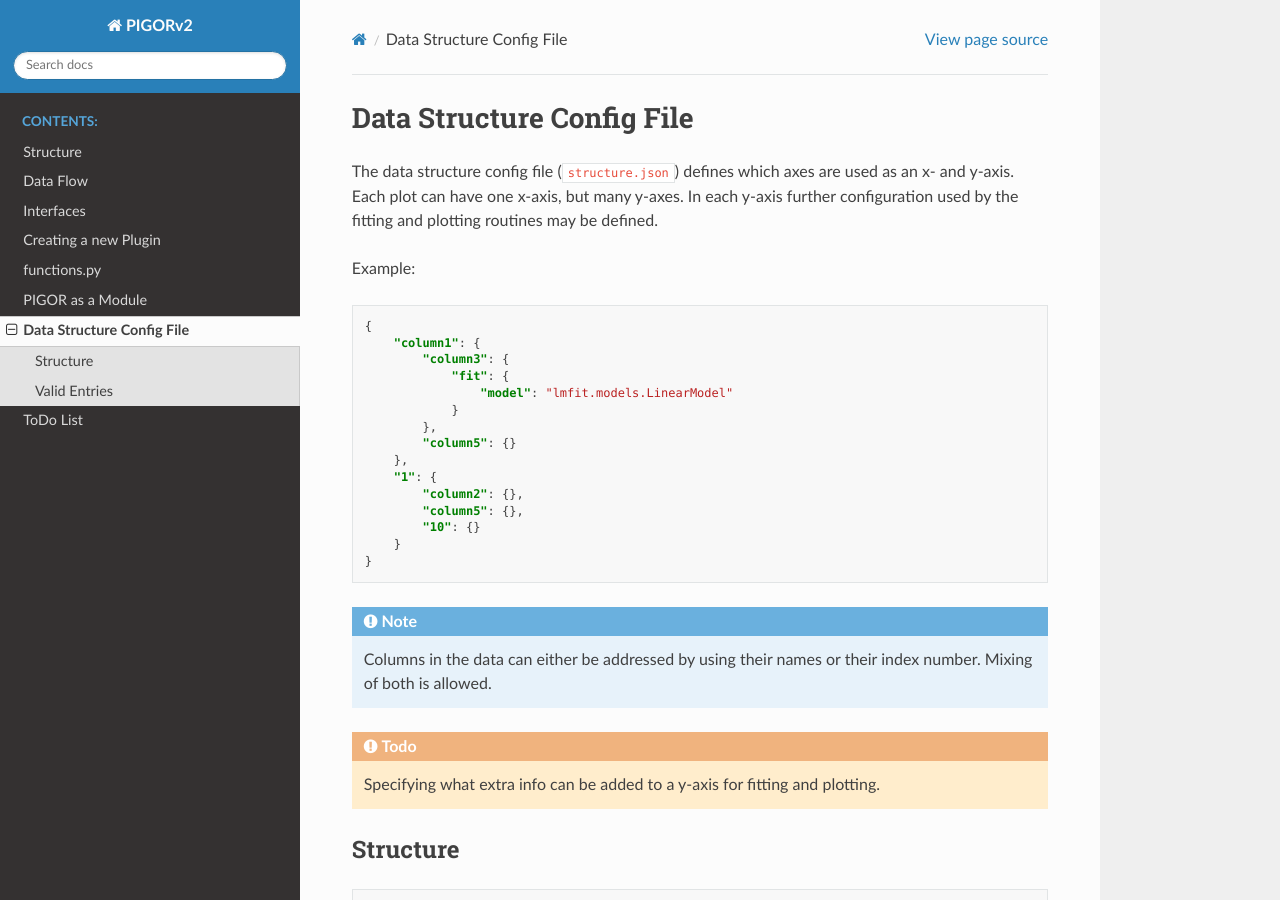
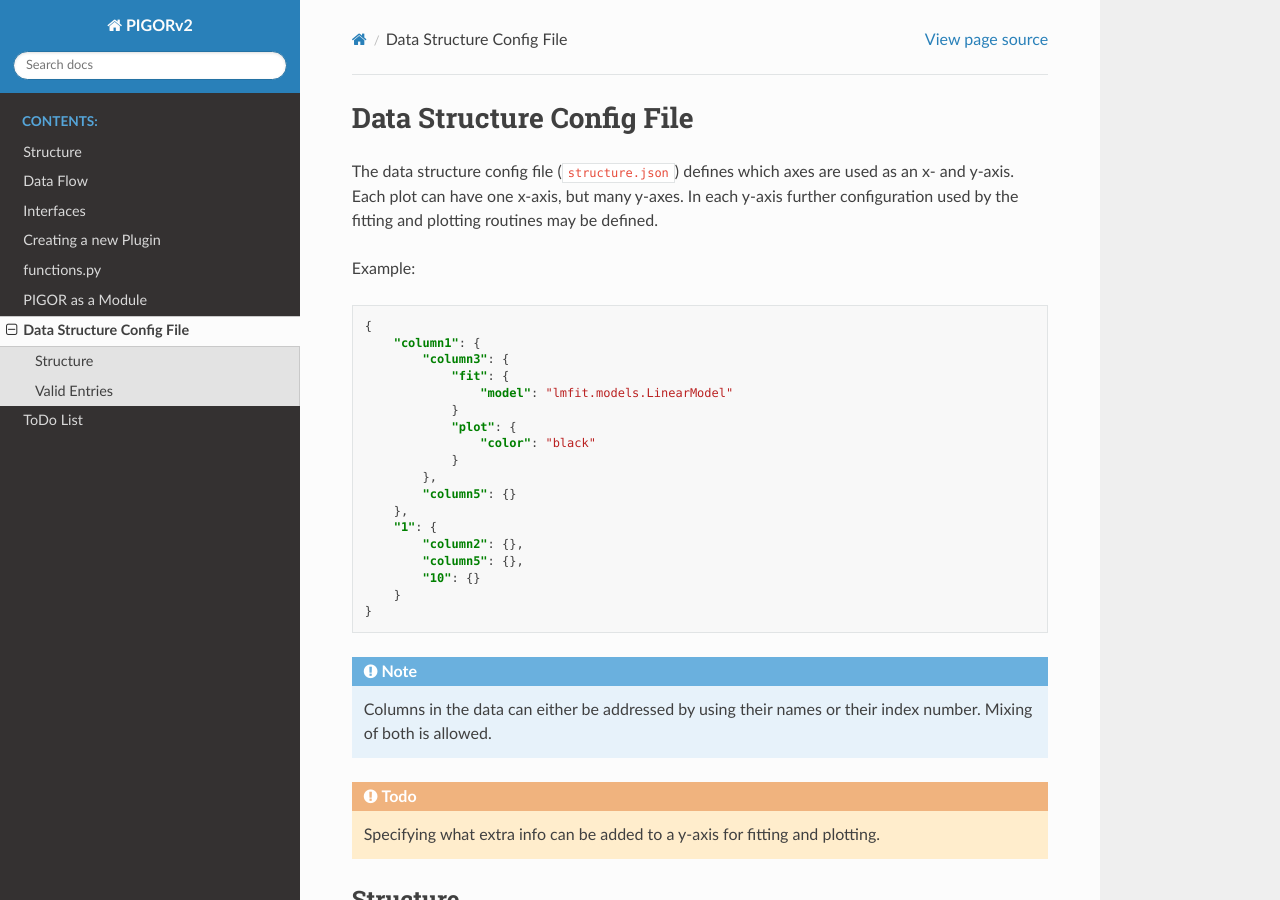
Before and after one commit to nicoeinsidler/pigor2, a Sphinx documentation site: the page built from docs/data-structure-config.rst, in a window 1280 px wide and 900 px high. Built offline with Sphinx 7.4.7 and the Read the Docs theme 2.0.0, drawn with Linux system fonts in a browser that asks for light colours.

Commit message:
added example for plot config

```diff
--- a/docs/data-structure-config.rst
+++ b/docs/data-structure-config.rst
@@ -12,6 +12,9 @@
             "column3": {
                 "fit": {
                     "model": "lmfit.models.LinearModel"
+                }
+                "plot": {
+                    "color": "black"
                 }
             },
             "column5": {}
```
